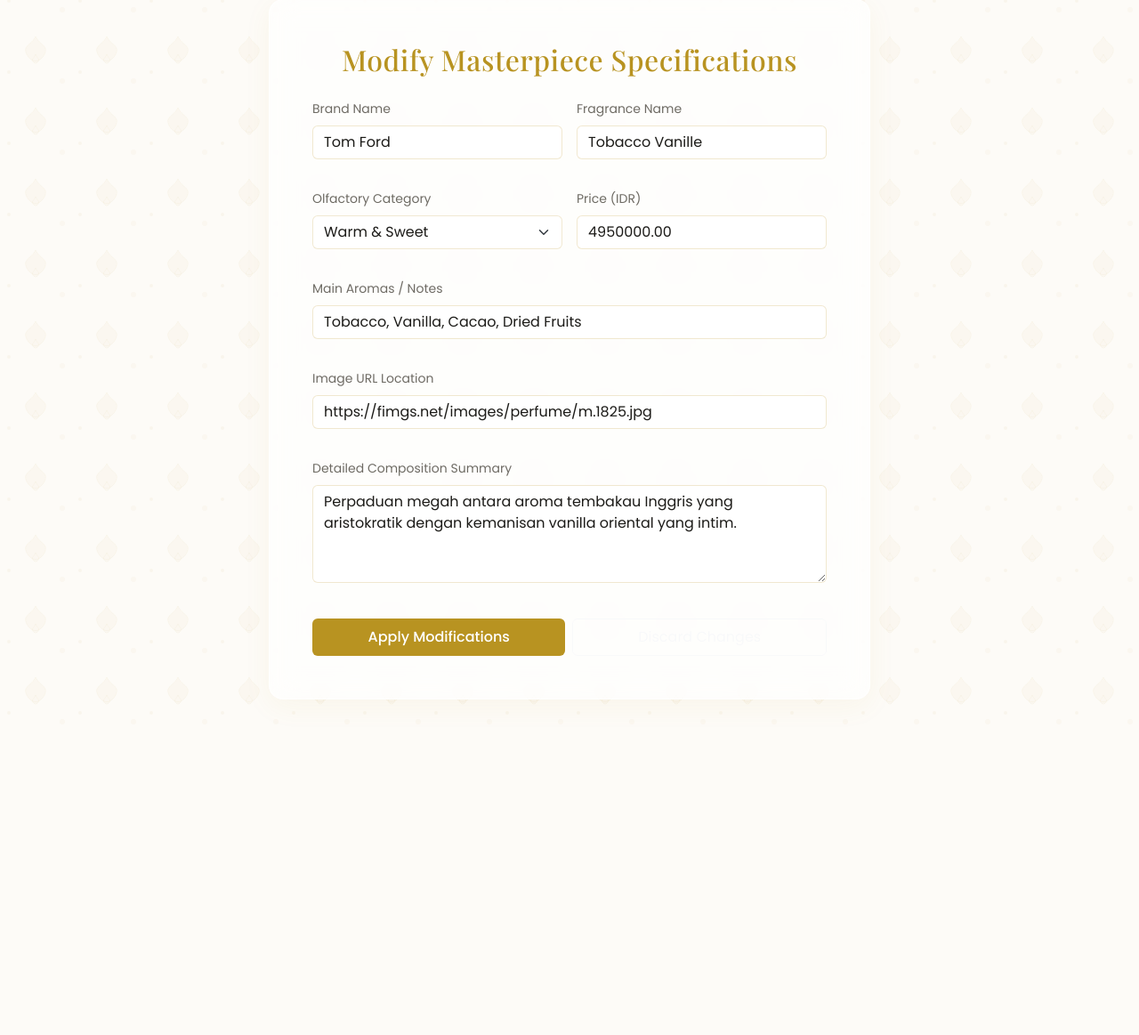
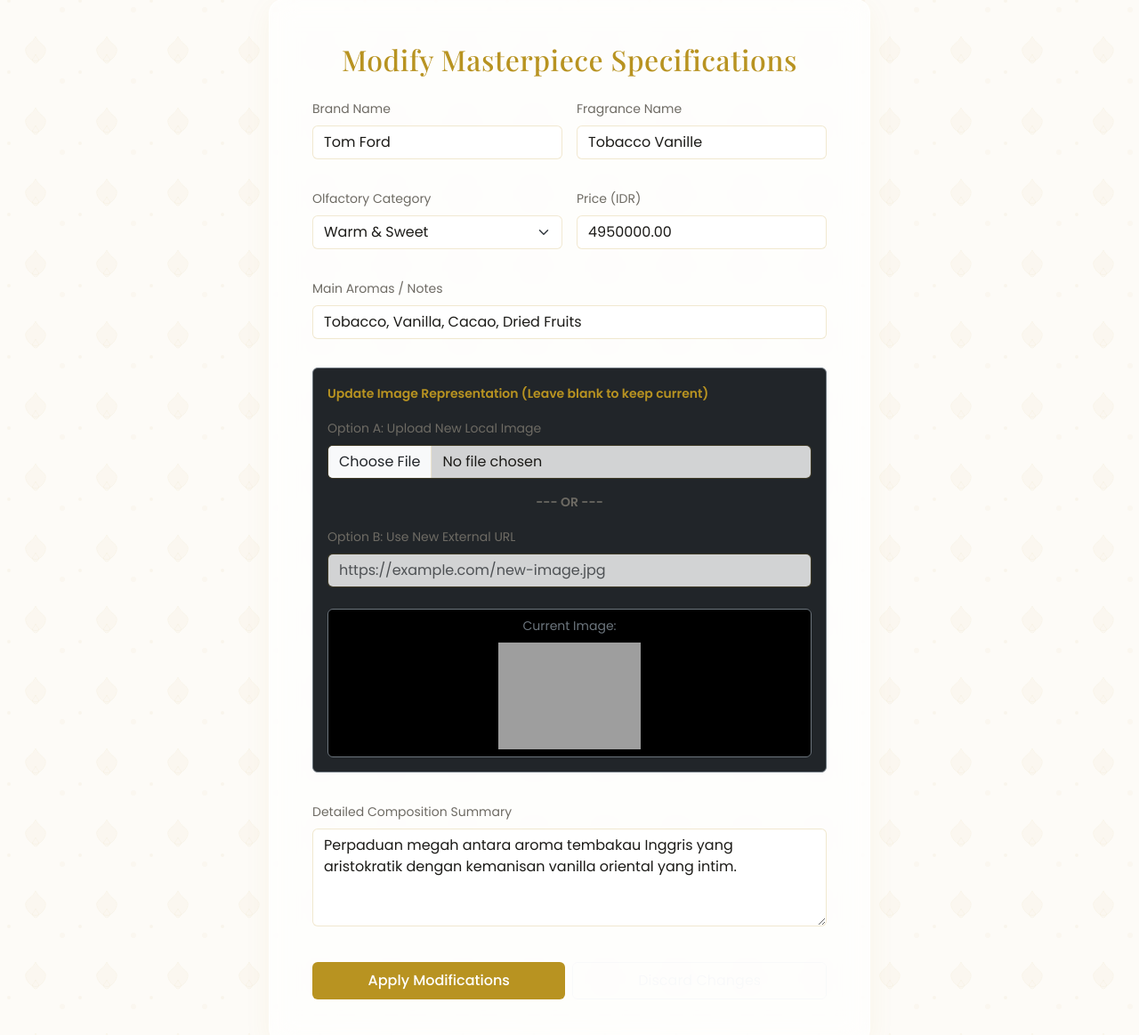
Before and after one commit to aishyareva/fraglogue, a PHP site: page /edit.php?id=152 in a window 1280 px wide. Shown: the part 49-1212 px from the top of the page at 89% size. Before the commit the page ends 852 px from the top, so only its background shows below. Run offline with PHP 8.4, Linux system fonts and the light colour scheme; a user stored in the database is signed in; data comes from the database, SQL or seed files in the repository; some web fonts are replaced; grey boxes are pictures that could not be loaded.

Commit message:
Update edit.php

```diff
--- a/edit.php
+++ b/edit.php
@@ -13,8 +13,39 @@ if (isset($_POST['update'])) {
     $id_category = mysqli_real_escape_string($koneksi, $_POST['id_category']);
     $price = mysqli_real_escape_string($koneksi, $_POST['price']);
     $main_notes = mysqli_real_escape_string($koneksi, $_POST['main_notes']);
-    $image_url = mysqli_real_escape_string($koneksi, $_POST['image_url']);
     $description = mysqli_real_escape_string($koneksi, $_POST['description']);
+    $old_image = mysqli_real_escape_string($koneksi, $_POST['old_image']);
+
+    $image_url = $old_image;
+    $is_new_image_set = false;
+
+    if (isset($_FILES['image_file']) && $_FILES['image_file']['error'] === UPLOAD_ERR_OK) {
+        $file_tmp = $_FILES['image_file']['tmp_name'];
+        $file_name = $_FILES['image_file']['name'];
+        $file_ext = strtolower(pathinfo($file_name, PATHINFO_EXTENSION));
+
+        $allowed_ext = ['jpg', 'jpeg', 'png'];
+        if (in_array($file_ext, $allowed_ext)) {
+            $new_file_name = uniqid('frag_') . '.' . $file_ext;
+            $target_dir = "assets/img/";
+            if (!is_dir($target_dir)) { mkdir($target_dir, 0777, true); }
+
+            $image_url = $target_dir . $new_file_name;
+            move_uploaded_file($file_tmp, $image_url);
+            $is_new_image_set = true;
+        } else {
+            echo "<script>alert('Hanya file JPG/PNG yang diperbolehkan!'); window.history.back();</script>";
+            exit;
+        }
+    }
+    elseif (!empty($_POST['image_url_link'])) {
+        $image_url = mysqli_real_escape_string($koneksi, $_POST['image_url_link']);
+        $is_new_image_set = true;
+    }
+
+    if ($is_new_image_set && file_exists($old_image) && strpos($old_image, 'http') === false) {
+        unlink($old_image);
+    }
 
     $update_query = "UPDATE perfumes SET
                         name='$name', brand='$brand', id_category='$id_category',
@@ -38,7 +69,9 @@ if (isset($_POST['update'])) {
     <div class="container my-5" style="max-width: 700px;">
         <div class="perfume-card p-4 p-md-5">
             <h2 class="text-gold text-center mb-4 font-serif">Modify Masterpiece Specifications</h2>
-            <form action="" method="POST">
+            <form action="" method="POST" enctype="multipart/form-data">
+                <input type="hidden" name="old_image" value="<?= $data['image_url']; ?>">
+
                 <div class="row g-3">
                     <div class="col-md-6 mb-3">
                         <label class="form-label text-muted small">Brand Name</label>
@@ -68,10 +101,30 @@ if (isset($_POST['update'])) {
                         <label class="form-label text-muted small">Main Aromas / Notes</label>
                         <input type="text" name="main_notes" class="form-control bg-dark text-white border-secondary" value="<?= $data['main_notes']; ?>" required>
                     </div>
+
                     <div class="col-md-12 mb-3">
-                        <label class="form-label text-muted small">Image URL Location</label>
-                        <input type="url" name="image_url" class="form-control bg-dark text-white border-secondary" value="<?= $data['image_url']; ?>" required>
+                        <div class="p-3 border border-secondary rounded bg-dark">
+                            <label class="form-label text-gold fw-bold small mb-3">Update Image Representation (Leave blank to keep current)</label>
+
+                            <div class="mb-3">
+                                <label class="form-label text-muted small">Option A: Upload New Local Image</label>
+                                <input type="file" name="image_file" class="form-control bg-dark text-white border-secondary" accept=".jpg,.jpeg,.png">
+                            </div>
+
+                            <div class="text-center text-muted small mb-3 fw-bold">--- OR ---</div>
+
+                            <div class="mb-3">
+                                <label class="form-label text-muted small">Option B: Use New External URL</label>
+                                <input type="url" name="image_url_link" class="form-control bg-dark text-white border-secondary" placeholder="https://example.com/new-image.jpg">
+                            </div>
+
+                            <div class="mt-4 text-center bg-black rounded p-2 border border-secondary d-flex flex-column align-items-center">
+                                <span class="text-secondary small mb-2">Current Image:</span>
+                                <img src="<?= $data['image_url']; ?>" alt="Current Image" style="height: 120px; object-fit: contain;">
+                            </div>
+                        </div>
                     </div>
+
                     <div class="col-md-12 mb-3">
                         <label class="form-label text-muted small">Detailed Composition Summary</label>
                         <textarea name="description" rows="4" class="form-control bg-dark text-white border-secondary" required><?= $data['description']; ?></textarea>
```
